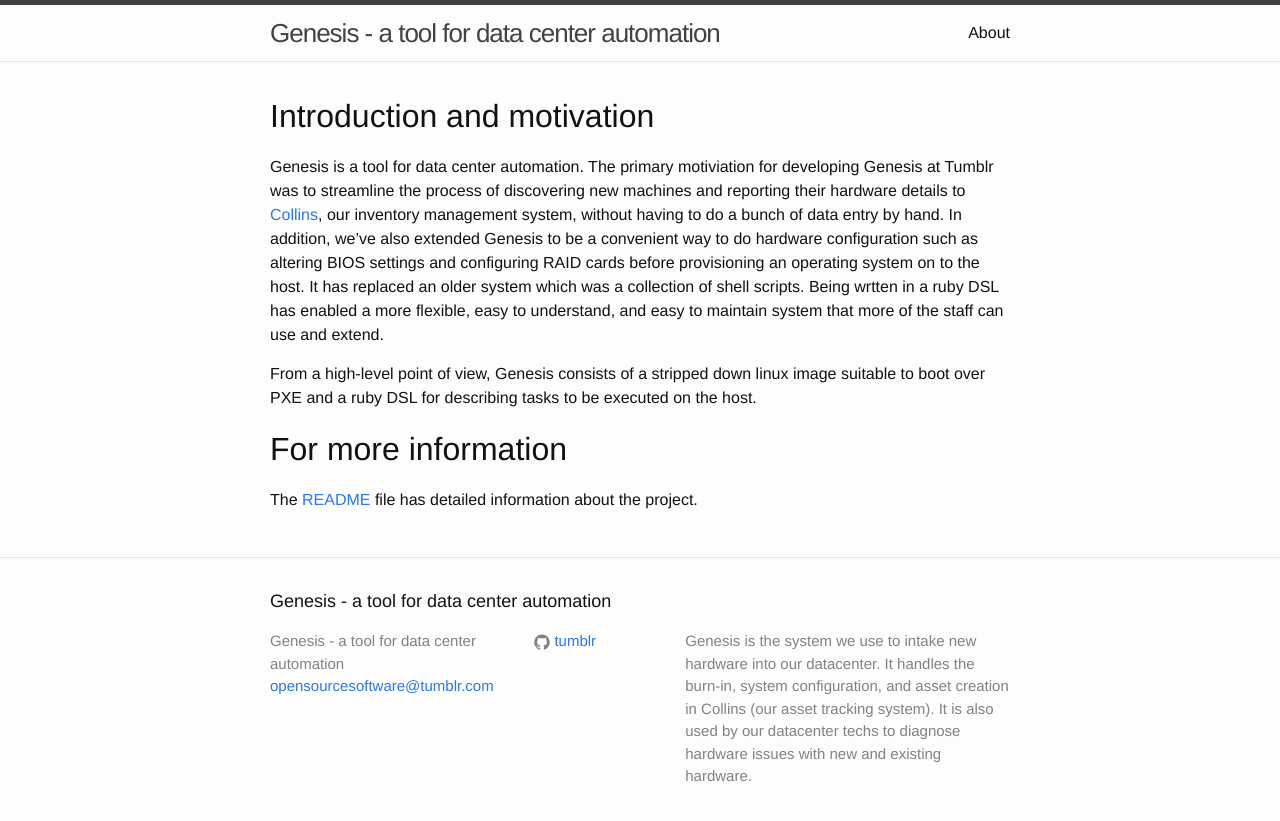
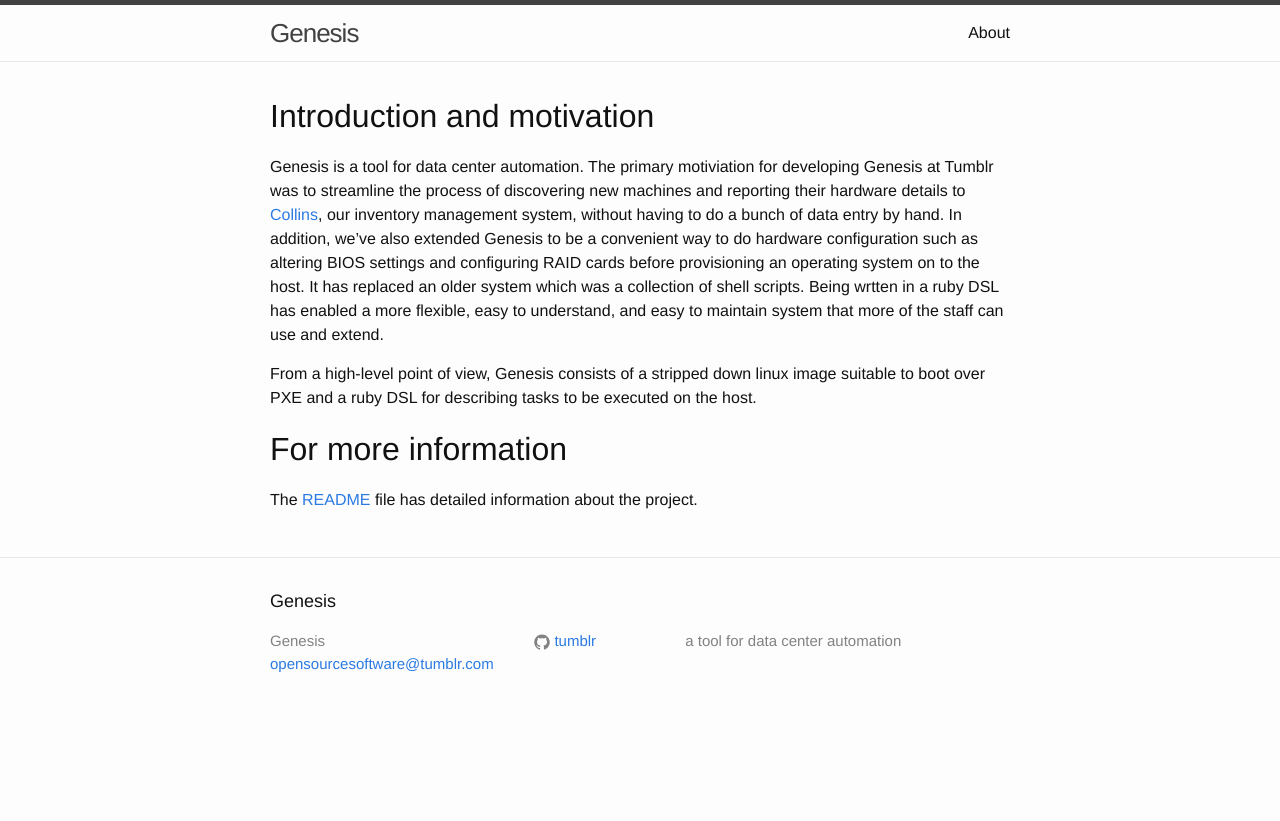
Before and after one commit to tumblr/genesis, a Jekyll site: the page built from index.md, in a window 1280 px wide. Shown: the top 821 px of the page. Built offline with Jekyll 4.4.1, drawn with Linux system fonts in a browser that asks for light colours.

Commit message:
less verbose head/foot

```diff
--- a/_config.yml
+++ b/_config.yml
@@ -1,15 +1,11 @@
 # Site settings
-title: Genesis -  a tool for data center automation
+title: Genesis
 email: opensourcesoftware@tumblr.com
 ##  Write an awesome description for your new site here. You can edit this
 ##  line in _config.yml. It will appear in your document head meta (for
 ##  Google search results) and in your feed.xml site description.
 description: > # this means to ignore newlines until "baseurl:"
-  Genesis is the system we use to intake new hardware into our
-  datacenter. It handles the burn-in, system configuration, and asset
-  creation in Collins (our asset tracking system). It is also used by
-  our datacenter techs to diagnose hardware issues with new and
-  existing hardware.
+   a tool for data center automation
 host: 127.0.0.1
 #port: 4000
 ##baseurl: "" # the subpath of your site, e.g. /blog/
```
